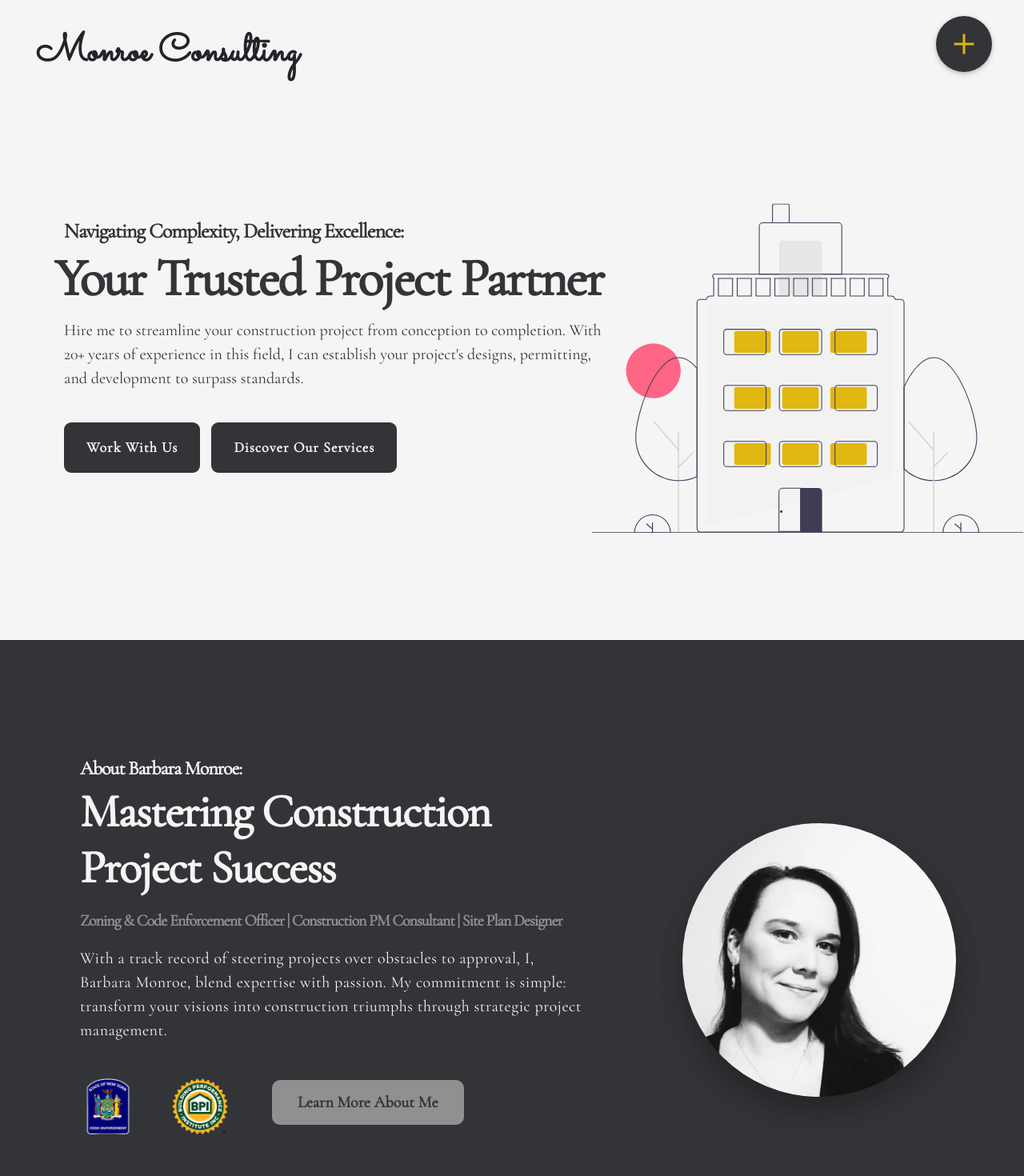
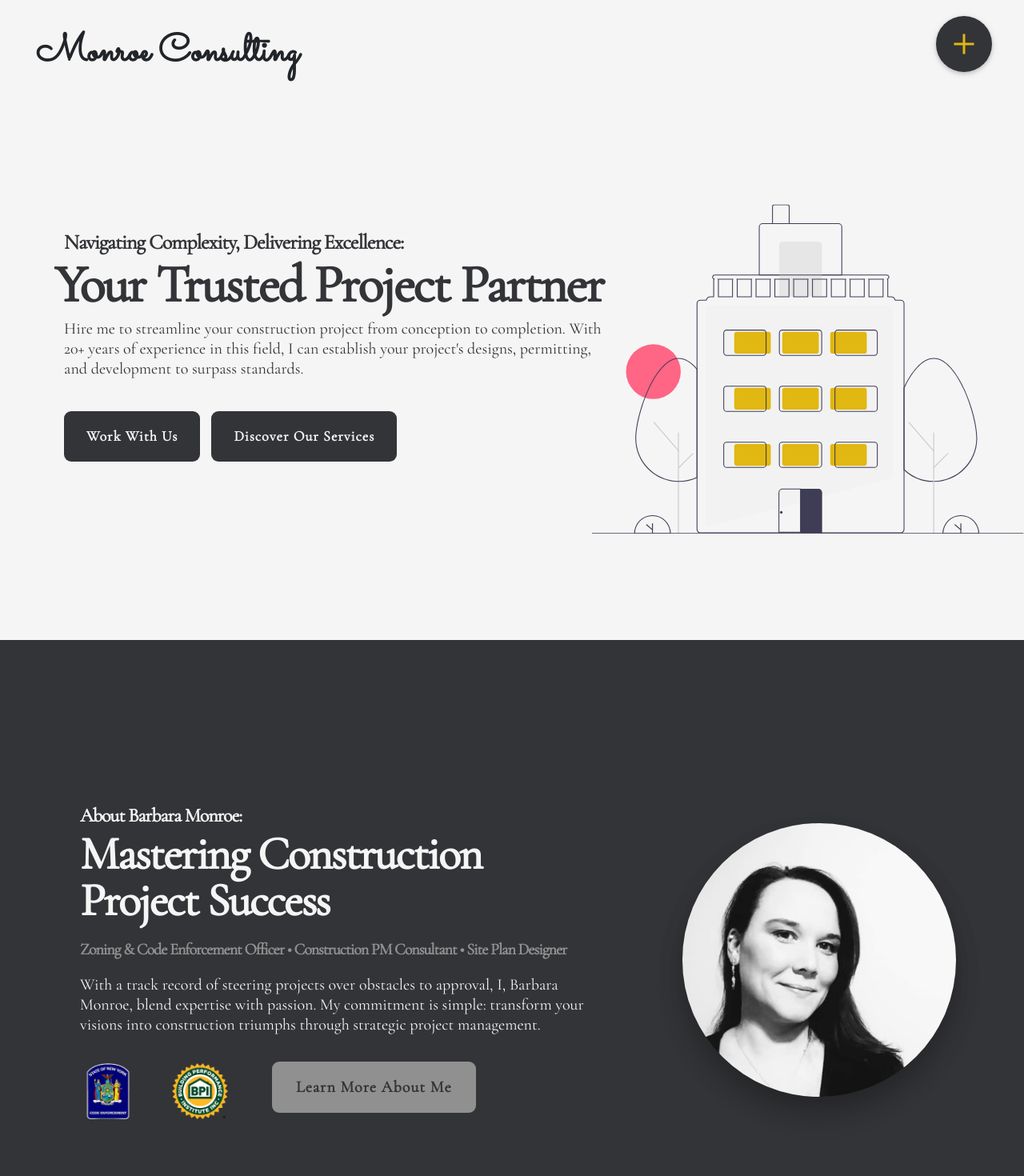
Before and after one commit to Caleb-Rogers/bmonroe-consulting, a Next.js app: page / in a window 1280 px wide. Shown: the top 1470 px of the page at 80% size. Built offline with nearby package versions, Linux system fonts and the light colour scheme.

Commit message:
About Section Touch Ups

```diff
--- a/src/components/AboutSection/AboutSection.css
+++ b/src/components/AboutSection/AboutSection.css
@@ -23,8 +23,7 @@ body {
   display: flex;
   flex-direction: column;
   max-width: 2080px;
-  margin: 40px 0;
-  padding-left: 16rem;
+  padding: 4rem 0 0 14rem;
 }
 
 /* LEFT PAGE */
@@ -33,8 +32,6 @@ body {
 }
 
 .about-sec-text {
-  font-family: "Playfair Display", serif;
-  line-height: 1.18;
   color: #f5f5f5;
   margin-bottom: 3.5rem;
 }
@@ -48,7 +45,8 @@ body {
 .about-sec-heading {
   font-size: 8rem;
   font-weight: 800;
-  letter-spacing: -1.5px;
+  letter-spacing: -2px;
+  line-height: 1;
 }
 
 .about-sec-titles {
@@ -62,7 +60,9 @@ body {
 .about-sec-description {
   font-size: 2.6rem;
   font-weight: 500;
-  letter-spacing: 0.5px;
+  letter-spacing: 0;
+  line-height: 1.25;
+  margin: 0.5rem 20rem 0 0;
 }
 
 .about-sec-cta {
@@ -71,7 +71,7 @@ body {
 }
 
 .about-sec-icons {
-  display: flex;
+  display: inline-flex;
 }
 
 .about-sec-icon-group {
@@ -113,18 +113,19 @@ body {
 }
 
 .about-sec-btn .about-sec-btn-primary {
+  text-decoration: none;
   font-size: 2rem;
   font-weight: 600;
-  padding: 1.6rem 3.2rem;
-  border-radius: 10px;
-  text-decoration: none;
-  transition: all 0.3s;
-  background-color: #909090;
-  color: #333437;
+  letter-spacing: 1px;
+  padding: 2rem 3rem;
+  border-radius: 9px;
+  overflow: hidden;
+  transition: 0.6s cubic-bezier(0.01, 1.69, 0.99, 0.94);
 }
 
 .about-sec-btn-primary:link,
 .about-sec-btn-primary:visited {
+  position: relative;
   background-color: #909090;
   color: #333437;
 }
--- a/src/components/AboutSection/AboutSection.js
+++ b/src/components/AboutSection/AboutSection.js
@@ -10,7 +10,7 @@ export default function AboutSection() {
         <div className="about-sec-text">
           <h2 className="about-sec-sub-heading">About Barbara Monroe:</h2>
           <h1 className="about-sec-heading">Mastering Construction<br></br>Project Success</h1>
-          <h3 className="about-sec-titles">Zoning & Code Enforcement Officer | Construction PM Consultant | Site Plan Designer</h3>
+          <h3 className="about-sec-titles">Zoning & Code Enforcement Officer • Construction PM Consultant • Site Plan Designer</h3>
           <p className="about-sec-description">
             With a track record of steering projects over obstacles to approval,
             I, Barbara Monroe, blend expertise with passion. My commitment is simple:
--- a/src/components/Hero/Hero.css
+++ b/src/components/Hero/Hero.css
@@ -34,7 +34,6 @@ body {
   align-items: flex-start;
   z-index: 2;
   margin-bottom: 12%;
-  font-family: "Playfair Display", serif;
   color: #333437;
   opacity: 1;
 }
@@ -54,6 +53,7 @@ body {
   font-size: 8rem;
   font-weight: 800;
   letter-spacing: -2px;
+  line-height: 1;
   margin-left: -12px;
 }
 
@@ -61,7 +61,8 @@ body {
   font-size: 2.6rem;
   font-weight: 500;
   letter-spacing: 0;
-  margin: 0.5rem 30rem 4rem 0rem;
+  line-height: 1.25;
+  margin: 0.5rem 30rem 4rem 0;
 }
 
 .hero-btns {
```
